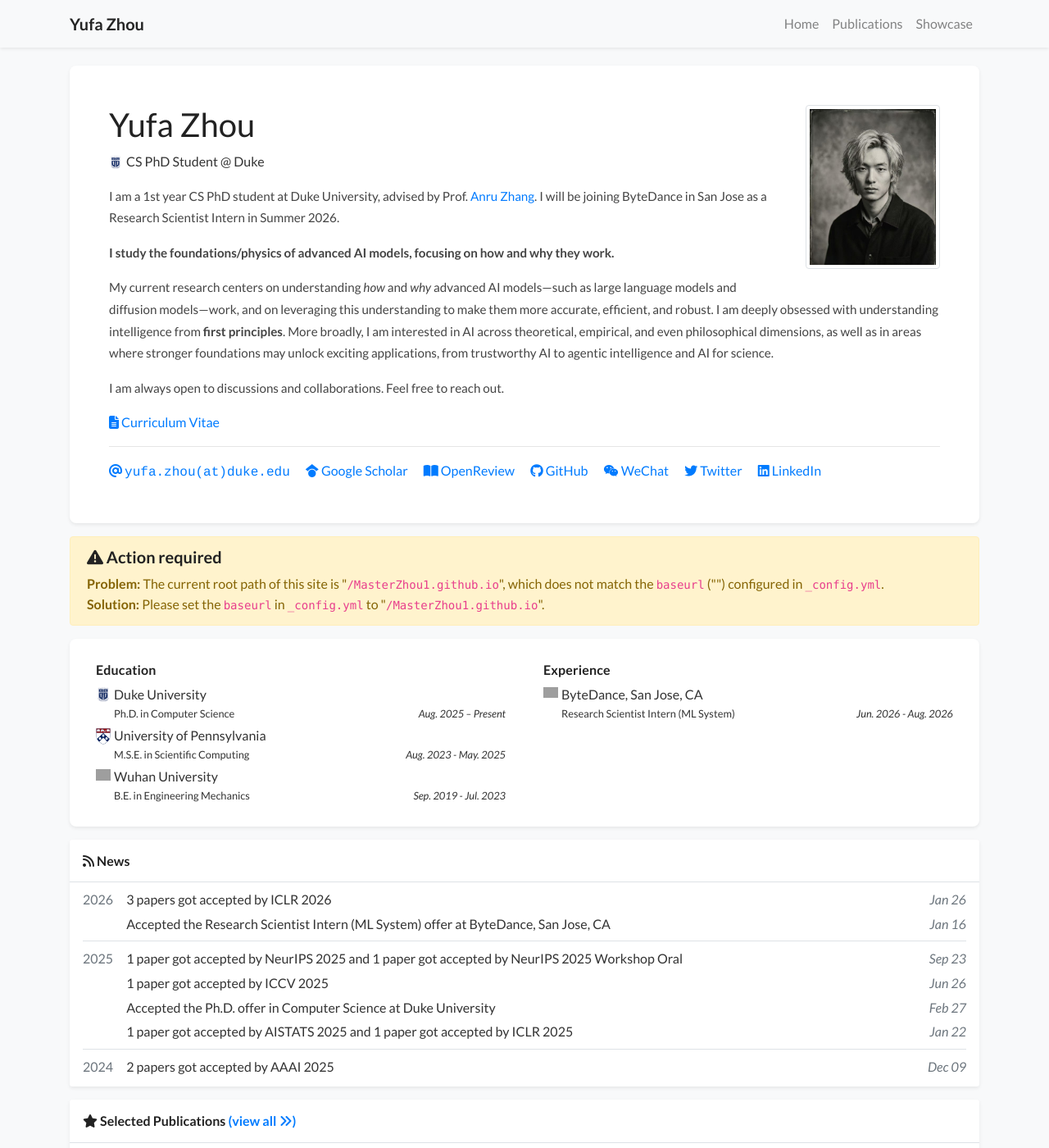
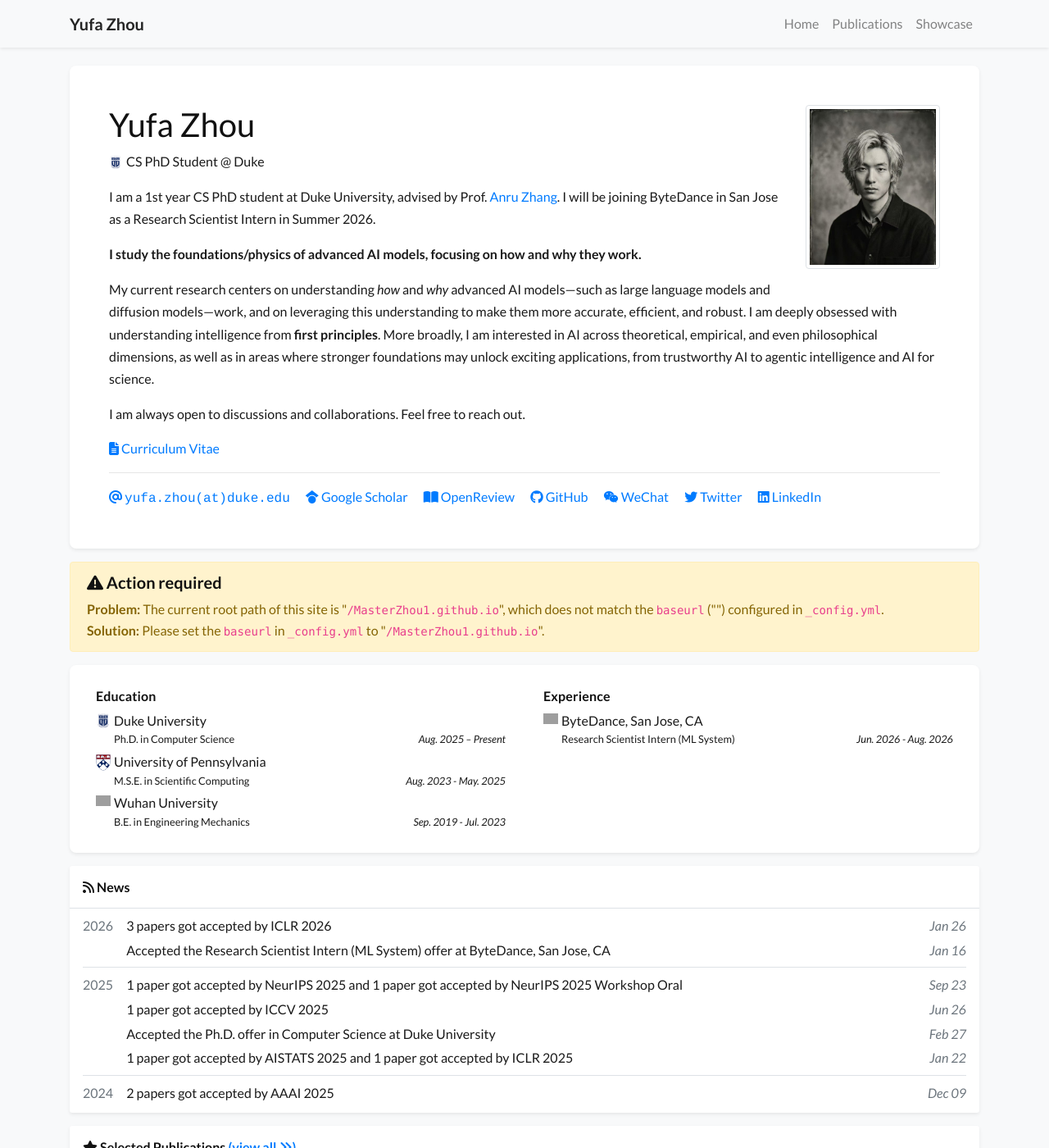
Before and after one commit to MasterZhou1/MasterZhou1.github.io, a Jekyll site: the page built from index.html, in a window 1280 px wide and 1400 px high. Shown: the whole window at 82% size. Built offline with Jekyll 4.4.1, drawn with Linux system fonts in a browser that asks for light colours; nearby versions of some CDN libraries; a style sheet for code colours, icons or effects is not loaded; grey boxes are pictures that could not be loaded.

Commit message:
update readibility

```diff
--- a/assets/css/global.css
+++ b/assets/css/global.css
@@ -4,7 +4,7 @@
     font-weight: 400;
     padding-top: 5.0rem;
     line-height: 1.6;
-    color: #333;
+    color: #1a1a1a;
 }
 
 a {
@@ -14,7 +14,7 @@
 h1, h2, h3, h4, h5, h6,
 .h1, .h2, .h3, .h4, .h5, .h6 {
     font-weight: 700;
-    color: #222;
+    color: #111;
 }
 
 .text-profile-position {
@@ -23,9 +23,8 @@
 
 .text-profile-bio {
     font-weight: 400;
-    line-height: 1.75;
-    font-size: 0.95rem;
-    color: #444;
+    line-height: 1.7;
+    color: #1a1a1a;
 }
 
 .navbar {
@@ -107,7 +106,7 @@
     margin-top: 3rem;
     padding: 0.75rem 0;
     font-size: 0.85rem;
-    color: #999;
+    color: #888;
 }
 
 /* ── Publication items ── */
@@ -133,9 +132,9 @@
     max-width: 720px;
     margin: 0 auto;
     padding: 2rem 0;
-    line-height: 1.8;
+    line-height: 1.75;
     font-size: 1.05rem;
-    color: #2d2d2d;
+    color: #1a1a1a;
 }
 
 .article-content h2 {
@@ -181,14 +180,7 @@
     border-left: 3px solid #ccd0d4;
     padding-left: 1rem;
     margin: 1.5rem 0;
-    color: #555;
-}
-
-.article-content em:last-child:only-child {
-    display: block;
-    text-align: right;
-    color: #777;
-    margin-top: 1rem;
+    color: #444;
 }
 
 /* BibTeX Modal Styles */
```
